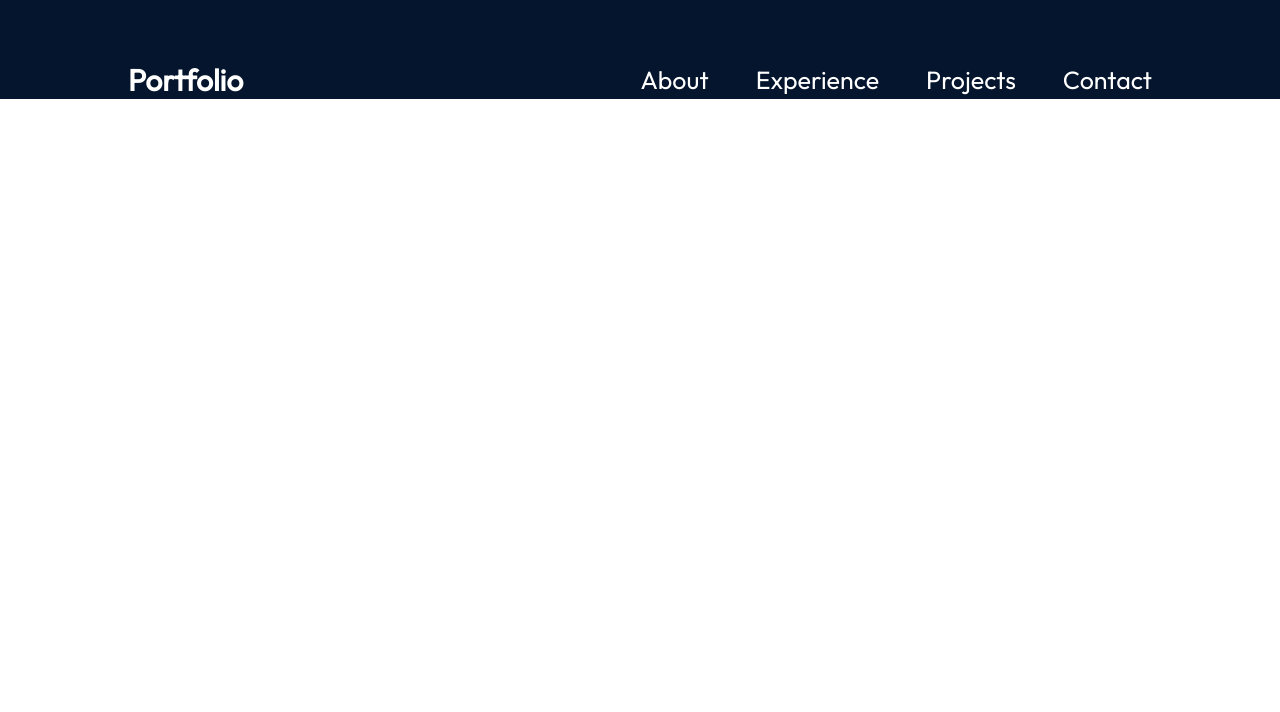
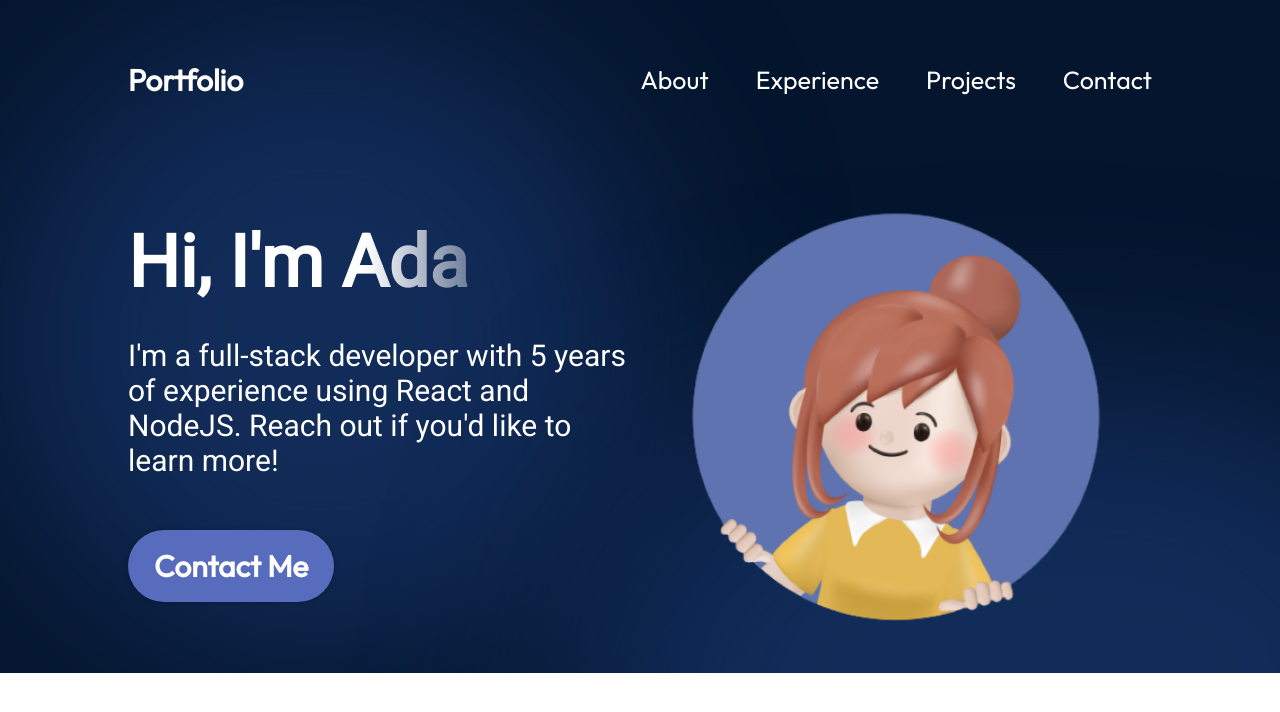
Before and after one commit to Abdullah-Hasan-Sajjad/React-Playground, a React (Vite) app in the folder portfolio-site-using-react-1/: page / in a window 1280 px wide. Shown: the top 712 px of the page. Built offline with nearby package versions, Linux system fonts and the light colour scheme.

Commit message:
created Hero section

```diff
--- a/portfolio-site-using-react-1/src/App.jsx
+++ b/portfolio-site-using-react-1/src/App.jsx
@@ -1,4 +1,5 @@
 import styles from "./App.module.css";
+import { Hero } from "./components/Hero/Hero";
 import { Navbar } from "./components/Navbar/Navbar";
 
 function App() {
@@ -6,6 +7,7 @@
   return (
     <div className={styles.App}>
       <Navbar />
+      <Hero />
     </div>
   )
 }
--- /dev/null
+++ b/portfolio-site-using-react-1/src/components/Hero/Hero.jsx
@@ -0,0 +1,28 @@
+import React from "react";
+
+import styles from "./Hero.module.css";
+import { getImageUrl } from "../../utils";
+
+export const Hero = () => {
+  return (
+    <section className={styles.container}>
+      <div className={styles.content}>
+        <h1 className={styles.title}>Hi, I'm Ada</h1>
+        <p className={styles.description}>
+          I'm a full-stack developer with 5 years of experience using React and
+          NodeJS. Reach out if you'd like to learn more!
+        </p>
+        <a href="mailto:myemail@email.com" className={styles.contactBtn}>
+          Contact Me
+        </a>
+      </div>
+      <img
+        src={getImageUrl("hero/heroImage.png")}
+        alt="Hero image of me"
+        className={styles.heroImg}
+      />
+      <div className={styles.topBlur} />
+      <div className={styles.bottomBlur} />
+    </section>
+  );
+};
--- /dev/null
+++ b/portfolio-site-using-react-1/src/components/Hero/Hero.module.css
@@ -0,0 +1,111 @@
+@import "../../vars.css";
+
+.container {
+  position: relative;
+  display: flex;
+  align-items: center;
+  justify-content: space-between;
+  margin-top: 49px;
+  z-index: 1;
+  margin-left: 10%;
+  margin-right: 10%;
+}
+
+.content {
+  display: flex;
+  flex-direction: column;
+  align-items: flex-start;
+  color: var(--color-text);
+  z-index: 1;
+}
+
+.title {
+  font-size: 72px;
+  font-weight: 900;
+  margin-bottom: 33px;
+  font-family: var(--font-roboto);
+  background: linear-gradient(
+    90deg,
+    rgba(255, 255, 255, 1) 70%,
+    rgba(255, 255, 255, 0) 120%
+  );
+  -webkit-text-fill-color: transparent;
+  -webkit-background-clip: text;
+}
+
+.description {
+  font-size: 30px;
+  font-family: var(--font-roboto);
+  margin-bottom: 52px;
+}
+
+.contactBtn {
+  text-decoration: none;
+  background-color: var(--color-primary);
+  color: var(--color-text);
+  border-radius: 100px;
+  font-size: 30px;
+  font-weight: 600;
+  padding: 17px 26px;
+  box-shadow: 0 0 4px 0 rgba(0, 0, 0, 0.25);
+}
+
+.heroImg {
+  width: 50%;
+  z-index: 1;
+
+  animation-name: floating;
+  animation-duration: 3s;
+  animation-iteration-count: infinite;
+  animation-timing-function: ease-in-out;
+}
+
+@keyframes floating {
+  0% {
+    transform: translate(0, 0px);
+  }
+  50% {
+    transform: translate(0, 10px);
+  }
+  100% {
+    transform: translate(0, -0px);
+  }
+}
+
+.topBlur {
+  position: absolute;
+  width: 50vw;
+  height: 50vw;
+  min-width: 350px;
+  min-width: 350px;
+  top: -128px;
+  left: -10vw;
+  border-radius: 764px;
+  background: rgba(25, 55, 109, 0.7);
+  filter: blur(100px);
+  z-index: 0;
+}
+
+.bottomBlur {
+  position: absolute;
+  width: 70vw;
+  height: 50vw;
+  min-width: 350px;
+  min-width: 250px;
+  top: 246px;
+  right: -25vw;
+  border-radius: 764px;
+  background: rgba(25, 55, 109, 0.7);
+  filter: blur(100px);
+  z-index: 0;
+}
+
+@media screen and (max-width: 830px) {
+  .container {
+    flex-direction: column-reverse;
+  }
+
+  .content {
+    align-items: center;
+  }
+}
```
